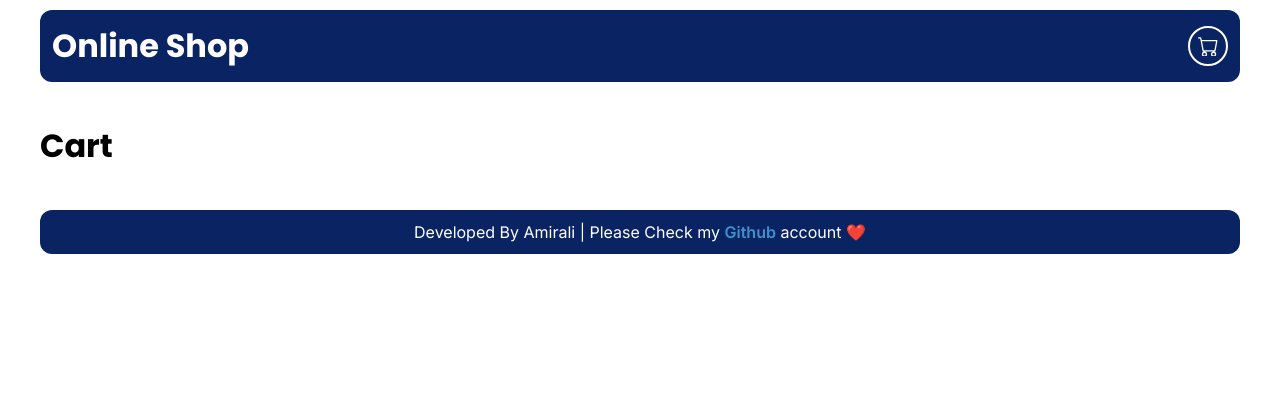
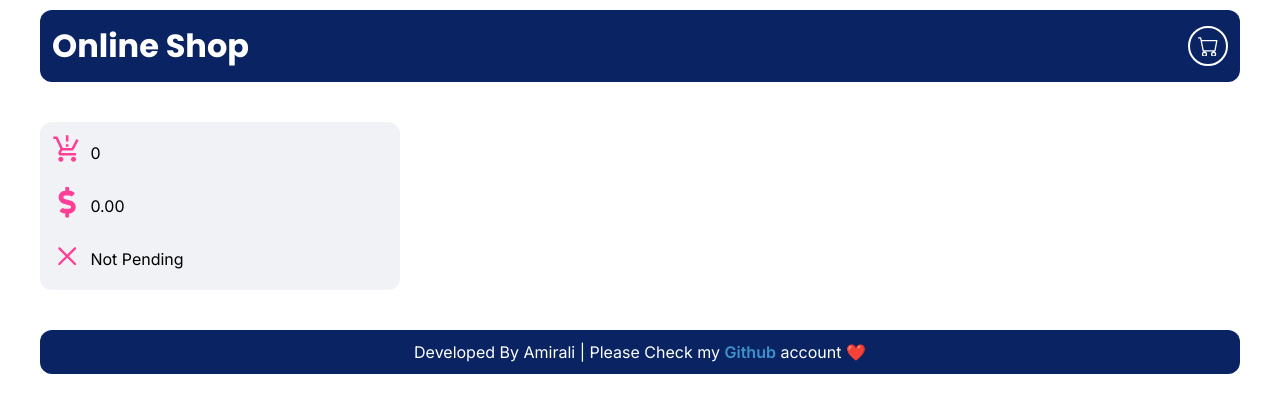
Before and after one commit to amirali-98/store-reduxtoolkit, a React (Vite) app: page /cart in a window 1280 px wide. Shown: the top 412 px of the page. Built offline with nearby package versions, Linux system fonts and the light colour scheme.

Commit message:
Cart's page developed

```diff
--- a/src/App.jsx
+++ b/src/App.jsx
@@ -4,6 +4,7 @@ import Layout from "./layout/Layout";
 
 import Home from "./pages/Home";
 import ProductDetail from "./pages/ProductDetail";
+import Cart from "./pages/Cart";
 
 export default function App() {
   return (
@@ -12,7 +13,7 @@ export default function App() {
         <Routes>
           <Route index element={<Home />} />
           <Route path="/products/:productId" element={<ProductDetail />} />
-          <Route path="/cart" element={<h1>Cart</h1>} />
+          <Route path="/cart" element={<Cart />} />
           <Route path="*" element={<h1>Not Found</h1>} />
         </Routes>
       </Layout>
--- a/src/features/cartSlice.js
+++ b/src/features/cartSlice.js
@@ -1,5 +1,5 @@
 import { createSlice } from "@reduxjs/toolkit";
-import { calculateTotalItems } from "../utils/helpers";
+import { calculateTotalCost, calculateTotalItems } from "../utils/helpers";
 
 const initialState = {
   items: [],
@@ -20,6 +20,7 @@ const cartSlice = createSlice({
       }
       state.totalItems = calculateTotalItems(state.items);
       state.isPending = true;
+      state.totalCost = calculateTotalCost(state.items);
     },
     remove: (state, action) => {
       if (state.items.find(i => +i.id === +action.payload.id).quantity > 1) {
@@ -29,6 +30,7 @@ const cartSlice = createSlice({
       }
       state.totalItems = calculateTotalItems(state.items);
       state.isPending = true;
+      state.totalCost = calculateTotalCost(state.items);
     },
   },
 });
--- a/src/layout/Header.jsx
+++ b/src/layout/Header.jsx
@@ -1,14 +1,18 @@
 import { BsCart } from "react-icons/bs";
+import { Link, useNavigate } from "react-router-dom";
 import { useSelector } from "react-redux";
 
 import styles from "./styles/Header.module.css";
 
 export default function Header() {
   const cart = useSelector(store => store.cart);
+  const navigate = useNavigate();
   return (
     <header className={styles.header}>
-      <h3 className={styles.headerTitle}>Online Shop</h3>
-      <button className={styles.cartBtn}>
+      <Link to="/">
+        <h3 className={styles.headerTitle}>Online Shop</h3>
+      </Link>
+      <button className={styles.cartBtn} onClick={() => navigate("/cart")}>
         {cart.totalItems > 0 && (
           <span className={styles.cartCount}>{cart.totalItems}</span>
         )}
--- a/src/layout/styles/Header.module.css
+++ b/src/layout/styles/Header.module.css
@@ -6,6 +6,11 @@
   display: flex;
   justify-content: space-between;
   align-items: center;
+}
+
+.header a {
+  text-decoration: none;
+  color: inherit;
 }
 
 .headerTitle {
--- /dev/null
+++ b/src/pages/Cart.jsx
@@ -0,0 +1,48 @@
+import { useSelector } from "react-redux";
+import { MdProductionQuantityLimits } from "react-icons/md";
+import { FaDollarSign } from "react-icons/fa";
+import { RxCross2 } from "react-icons/rx";
+import { IoCheckmarkSharp } from "react-icons/io5";
+
+import styles from "./styles/Cart.module.css";
+import CartBtn from "../components/CartBtn";
+
+export default function Cart() {
+  const cart = useSelector(store => store.cart);
+
+  return (
+    <div className={styles.container}>
+      <ul className={styles.info}>
+        <li>
+          <span className={styles.infoIcon}>
+            <MdProductionQuantityLimits />
+          </span>
+          <span>{cart.totalItems}</span>
+        </li>
+        <li>
+          <span className={styles.infoIcon}>
+            <FaDollarSign />
+          </span>
+          <span>{cart.totalCost.toFixed(2)}</span>
+        </li>
+        <li>
+          <span className={styles.infoIcon}>
+            {cart.isPending ? <IoCheckmarkSharp /> : <RxCross2 />}
+          </span>
+          <span>{cart.isPending ? "Is Pending..." : "Not Pending"}</span>
+        </li>
+      </ul>
+      {!!cart.totalItems && (
+        <div className={styles.items}>
+          {cart.items.map(item => (
+            <div className={styles.item} key={item.id}>
+              <img src={item.image} alt={item.title} />
+              <p className={styles.description}>{item.title}</p>
+              <CartBtn product={item} />
+            </div>
+          ))}
+        </div>
+      )}
+    </div>
+  );
+}
--- /dev/null
+++ b/src/pages/styles/Cart.module.css
@@ -0,0 +1,78 @@
+.container {
+  display: flex;
+  gap: 32px;
+  align-items: flex-start;
+}
+
+.info {
+  display: flex;
+  flex-direction: column;
+  gap: 16px;
+  list-style: none;
+  width: 30%;
+  background-color: #f0f2f5;
+  padding: 12px;
+  border-radius: 12px;
+}
+
+.info li {
+  display: flex;
+  gap: 8px;
+  align-items: center;
+}
+
+.infoIcon {
+  font-size: 1.9rem;
+  color: #ff3e96;
+}
+
+.items {
+  background-color: #f0f2f5;
+  width: 70%;
+  border-radius: 12px;
+  padding: 12px;
+  display: flex;
+  flex-direction: column;
+  gap: 16px;
+}
+
+.item {
+  background-color: #fff;
+  padding: 8px;
+  border-radius: 12px;
+  display: flex;
+  justify-content: space-between;
+  align-items: center;
+}
+
+.item img {
+  width: 40px;
+  height: 40px;
+}
+
+.item > p {
+  width: 400px;
+  white-space: nowrap;
+  overflow: hidden;
+  text-overflow: ellipsis;
+}
+
+@media screen and (max-width: 768px) {
+  .container {
+    flex-direction: column;
+  }
+
+  .info {
+    width: 100%;
+    order: 2;
+  }
+
+  .items {
+    order: 1;
+    width: 100%;
+  }
+
+  .item {
+    gap: 12px;
+  }
+}
```
